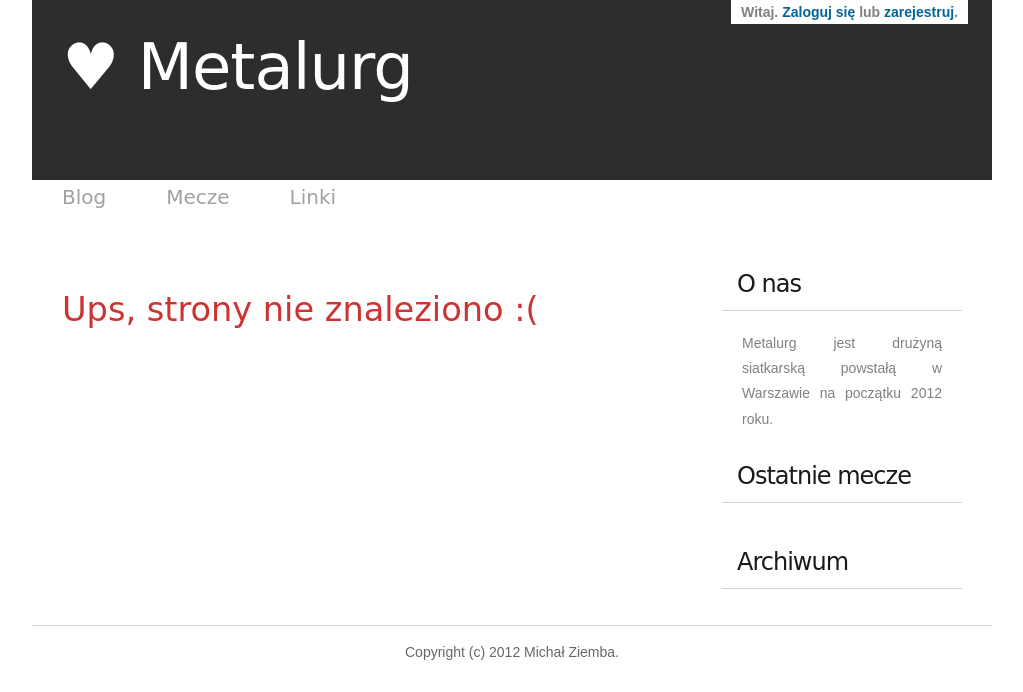
After one commit to mziemba/metalurgblog, a Django app: template blog/templates/error/404.html in a window 1280 px wide. The commit adds this page. Shown: the top 692 px of the page, without its empty margins (128-1151 px from the left). Run offline with Django 3.2, Linux system fonts and the light colour scheme; the template is opened without the code that fills it, so the values that code supplies are empty; some web fonts are replaced.

Commit message:
Add error templates, fixes in urls

```diff
--- a/blog/models.py
+++ b/blog/models.py
@@ -7,7 +7,7 @@
 
 from django.db import models
 from django.db.models import permalink
-from taggit.managers import TaggableManager
+#from taggit.managers import TaggableManager
 from django.contrib.auth.models import User
 
 
@@ -17,7 +17,7 @@
     body = models.TextField()
     image_uri = models.CharField(max_length=50)
     created = models.DateTimeField()
-    tags = TaggableManager()
+    #tags = TaggableManager()
     owner = models.ForeignKey(User)
 
     def __unicode__(self):
--- a/blog/static/style.css
+++ b/blog/static/style.css
@@ -215,6 +215,11 @@
 h2.page-title {
 	padding-top: 30px;
     padding-bottom: 40px;
+}
+
+h2.error-message {
+    padding-top: 30px;
+    color: #CD3333;
 }
 
 a.color-link {
--- a/blog/templates/blog.html
+++ b/blog/templates/blog.html
@@ -20,14 +20,14 @@
                 {{ post.body|safe|linebreaks }}</p>
             </div>
 
-            <div class="tags">
+            <!--<div class="tags">
             	<p>Tagi: &nbsp;
                 {% for tag in post.tags.all %}
                     <a href="/tag/{{tag}}">{{tag}}</a>
                     {% if not forloop.last %}, {%endif %}
                 {% endfor %}
                 </p>
-            </div>
+            </div>-->
         </div>
     {% endfor %}
     <div style="clear: both;">&nbsp;</div>
--- /dev/null
+++ b/blog/templates/error/404.html
@@ -0,0 +1,7 @@
+{% extends "index.html" %}
+
+{% block content %}
+
+    <h2 class="error-message">Ups, strony nie znaleziono :(</h2>
+
+{% endblock %}
--- a/blog/templates/index.html
+++ b/blog/templates/index.html
@@ -15,7 +15,7 @@
   <div id="header-wrapper">
     <div id="header">
       <div id="logo">
-        <h1><a href="/blog">♥ Metalurg </a></h1>
+        <h1><a href="{% url index_view %}">♥ Metalurg </a></h1>
       </div>
       <div id="login-display">
           {% if user.is_authenticated %}
--- a/blog/templates/post.html
+++ b/blog/templates/post.html
@@ -19,14 +19,14 @@
             {{ post.body|safe|linebreaks }}
         </div>
 
-        <div class="tags">
+        <!-- <div class="tags">
             <p>Tagi: &nbsp;
             {% for tag in post.tags.all %}
                 <a href="/tag/{{tag}}">{{tag}}</a>
                 {% if not forloop.last %}, {%endif %}
             {% endfor %}
             </p>
-        </div>
+        </div>-->
 
         <div class="comments" id="post-comments">
             <h3>Komentarze</h3>
--- a/settings.py
+++ b/settings.py
@@ -1,7 +1,7 @@
 # Django settings for project.
 
 DEBUG = True
-TEMPLATE_DEBUG = DEBUG
+#TEMPLATE_DEBUG = DEBUG
 
 ADMINS = (
     # ('Your Name', 'your_email@example.com'),
@@ -108,7 +108,6 @@
     'django.contrib.staticfiles',
     'django.contrib.admin',
     'django.contrib.comments',
-    'taggit',
     'blog',
 )
 
--- a/urls.py
+++ b/urls.py
@@ -15,3 +15,6 @@
     url(r'^', include('blog.urls')),
     url(r'^admin/', include(admin.site.urls)),
 )
+
+handler500 = 'metalurgblog.blog.views.server_error'
+handler404 = 'metalurgblog.blog.views.page_not_found'
```
Also changed, not shown: blog/templates/error/500.html (added, +10 -0 lines), blog/urls.py (+5 -4 lines), blog/views.py (+11 -0 lines), 1 other file.
